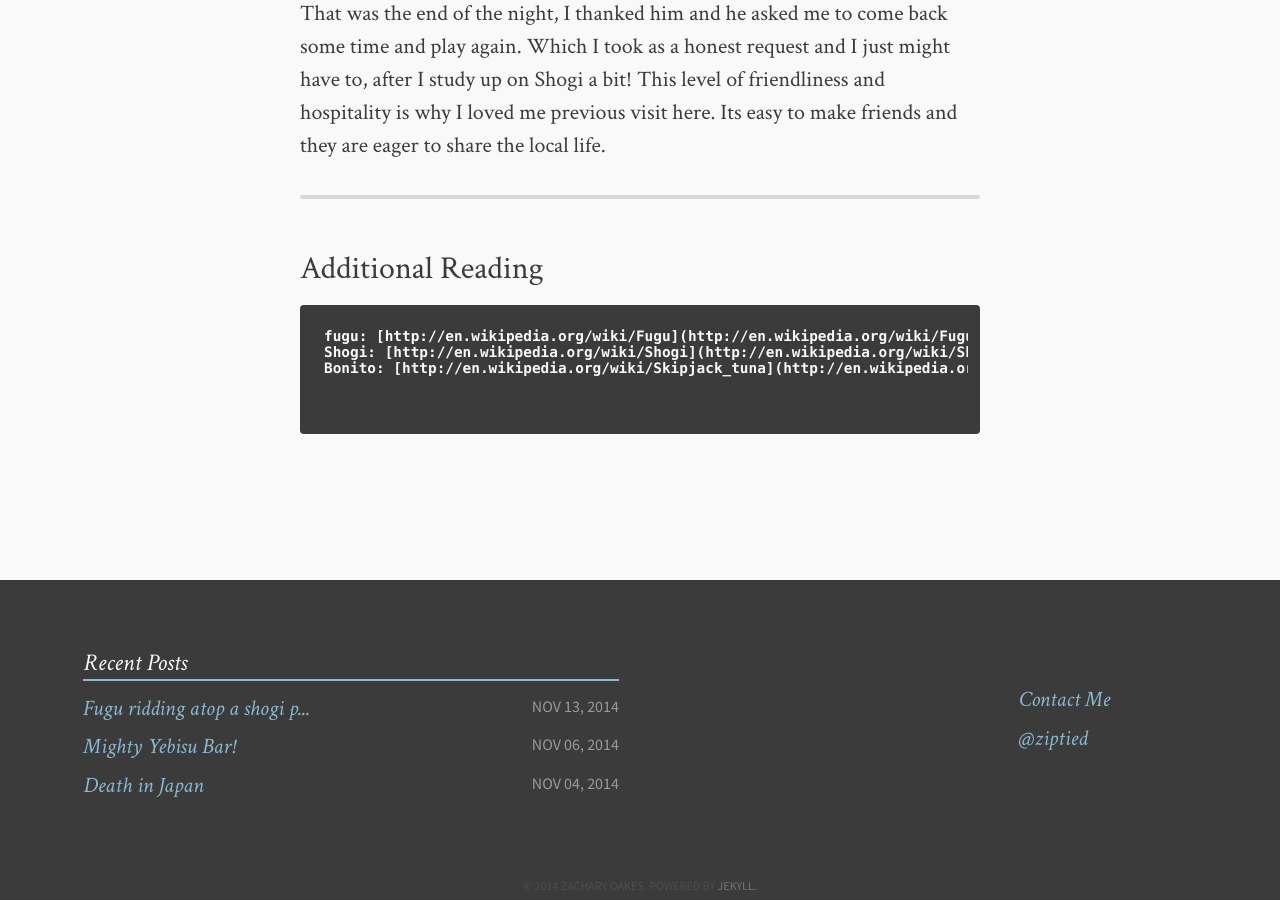
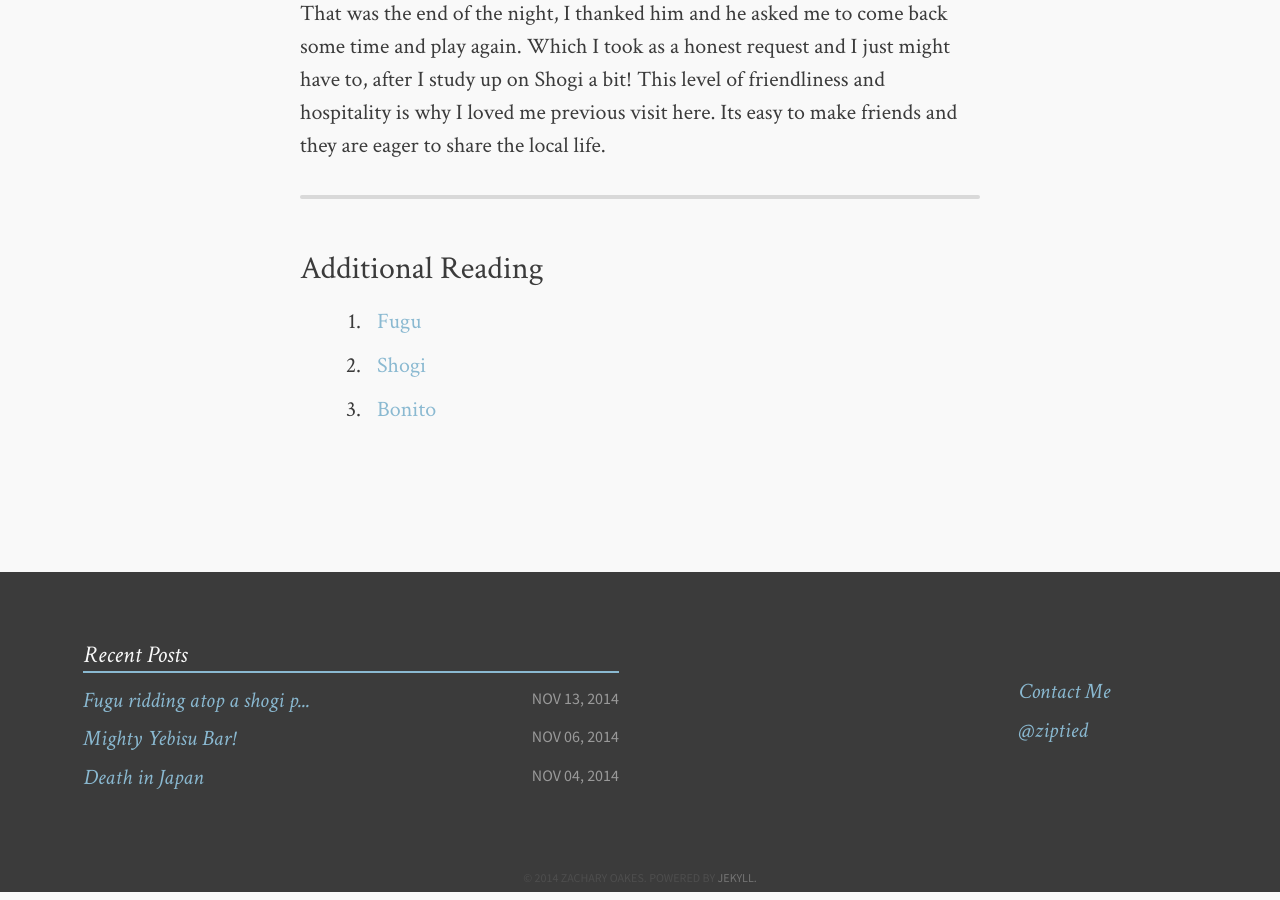
Before and after one commit to ziptied/ziptied.github.io, a Jekyll site: the page built from _posts/2014-11-13-Fugu-riding-atop-a-horse-playing-shogi.md, in a window 1280 px wide and 900 px high, scrolled down 8322 px. Built offline with Jekyll 4.4.1, drawn with Linux system fonts in a browser that asks for light colours; comment, search, counter and statistics services are not loaded; part of the change alters nothing that is shown.

Commit message:
additional links sorted
Signed-off-by: ziptied <zach@ibleedpixels.com>

```diff
--- a/_posts/2014-11-13-Fugu-riding-atop-a-horse-playing-shogi.md
+++ b/_posts/2014-11-13-Fugu-riding-atop-a-horse-playing-shogi.md
@@ -87,7 +87,12 @@ That was the end of the night, I thanked him and he asked me to come back some t
 
 ---
 
+[1]: http://en.wikipedia.org/wiki/Fugu/        "Fugu"
+[2]: http://en.wikipedia.org/wiki/Shogi/  "Shogi"
+[3]: http://en.wikipedia.org/wiki/Skipjack_tuna/    "Bonito"
+
 ###Additional Reading
-	fugu: [http://en.wikipedia.org/wiki/Fugu](http://en.wikipedia.org/wiki/Fugu)
-	Shogi: [http://en.wikipedia.org/wiki/Shogi](http://en.wikipedia.org/wiki/Shogi)
-	Bonito: [http://en.wikipedia.org/wiki/Skipjack_tuna](http://en.wikipedia.org/wiki/Skipjack_tuna)
+
+1. [Fugu][1]
+2. [Shogi][2]
+3. [Bonito][3]
```
